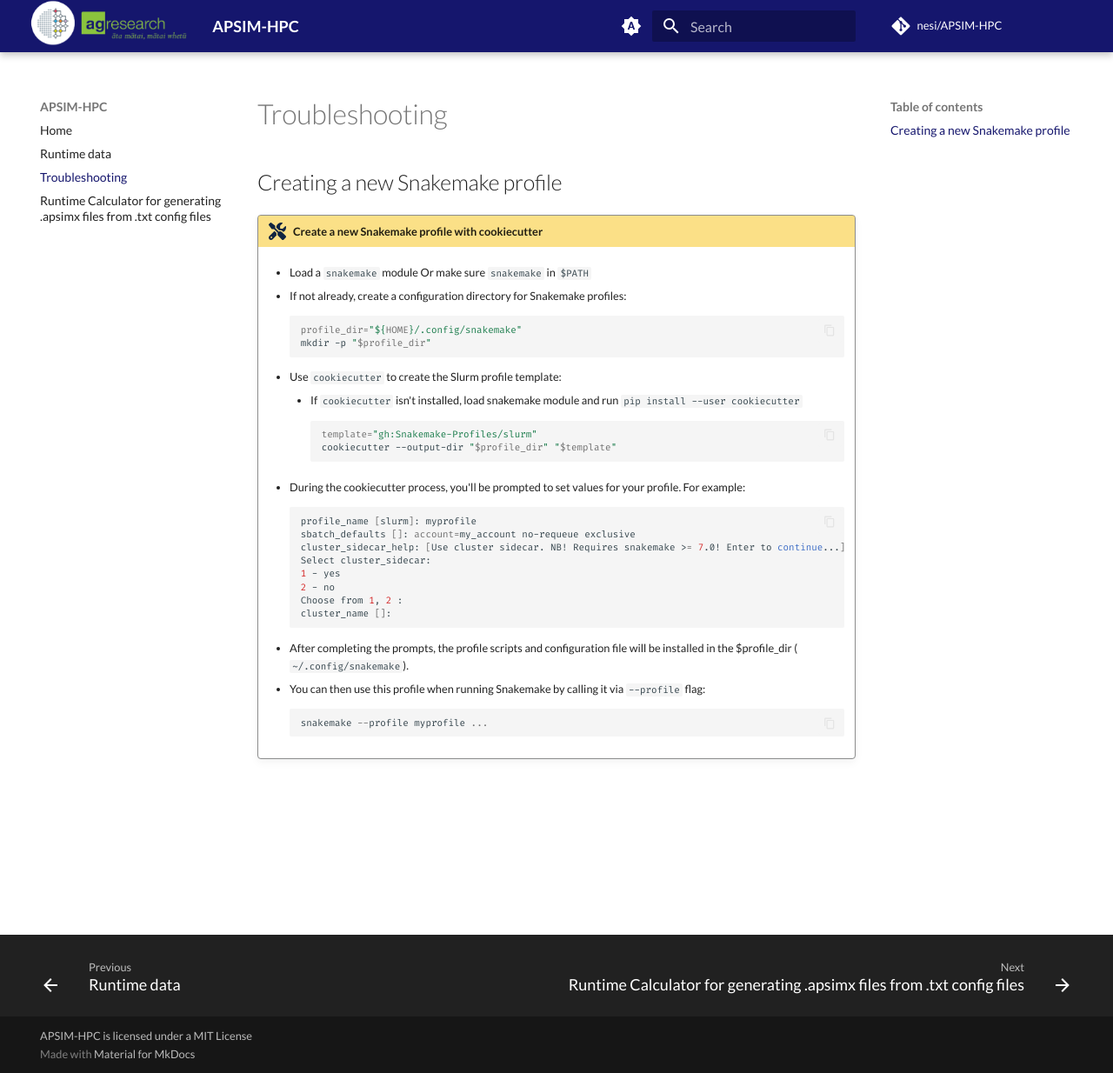
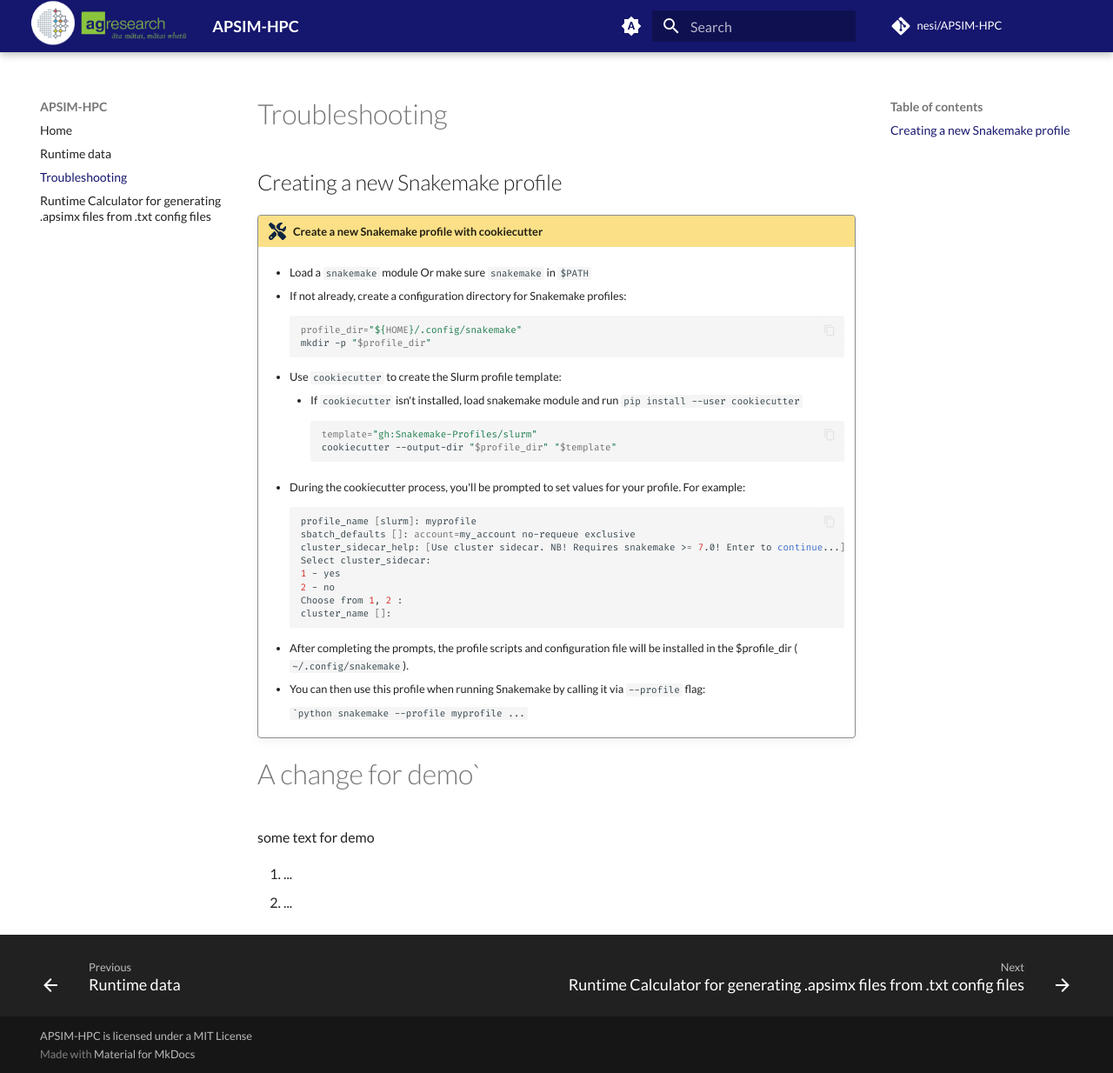
Before and after one commit to nesi/APSIM-HPC, an MkDocs documentation site: the page built from docs/2-troubleshooting.md, in a window 1280 px wide and 1234 px high. Shown: the whole window at 87% size. Built offline with MkDocs 1.6.1 and Material for MkDocs 9.7.7, drawn with Linux system fonts in a browser that asks for light colours; nearby versions of some CDN libraries; comment, search, counter and statistics services are not loaded.

Commit message:
change for demo

````diff
--- a/docs/2-troubleshooting.md
+++ b/docs/2-troubleshooting.md
@@ -39,4 +39,11 @@
 
         ```python
         snakemake --profile myprofile ...
-        ```
+        ``
+
+# A change for demo`
+
+some text for demo
+
+1. ...
+2. ...
````
